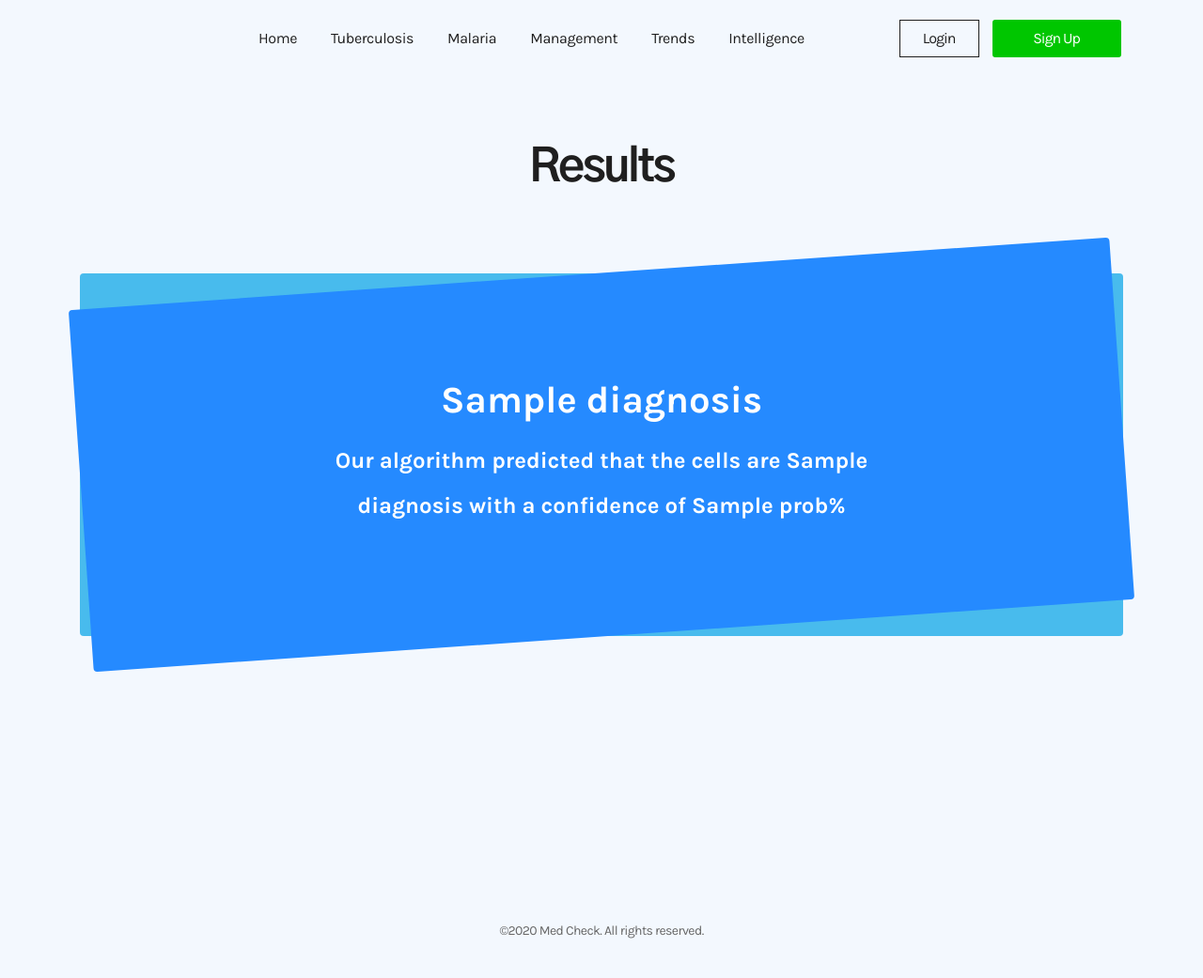
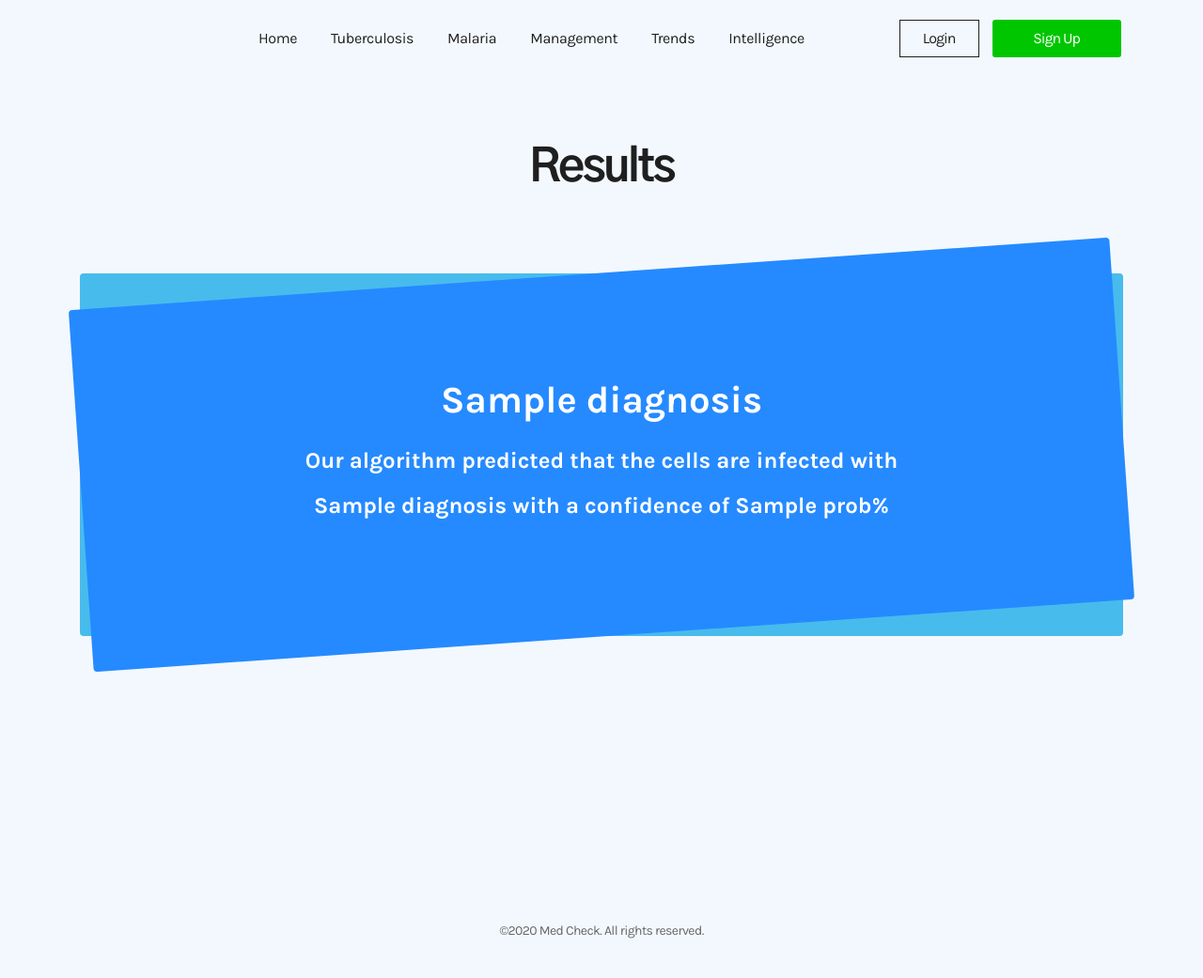
Before and after one commit to vgadodia/Tuber, a Flask app: template templates/results.html in a window 1280 px wide. Shown: the whole page at 94% size. Run offline with Flask 2, Linux system fonts and the light colour scheme; the template is opened without the code that fills it: most values are stand-ins (such as "Sample title", 1, 10 or a date in 2020); some libraries are stand-ins or nearby versions.

Commit message:
ui changes

```diff
--- a/templates/results.html
+++ b/templates/results.html
@@ -138,7 +138,7 @@
                                 <!-- <span class="title-small-text">Ready to take action?</span> -->
                                 <!-- <h2>Upload an image of the text or copy and paste it in the text box.</h2> -->
                                 <h1 style="color:white;margin-bottom:20px;">{{ diagnosis }}</h1>
-                                <h4 style="color:white;line-height: 2;">Our algorithm predicted that the cells are {{ diagnosis }} with a confidence of {{ prob }}%</h4>
+                                <h4 style="color:white;line-height: 2;">Our algorithm predicted that the cells are infected with {{ diagnosis }} with a confidence of {{ prob }}%</h4>
                             </div>
                         </div>
                     </div>
```
